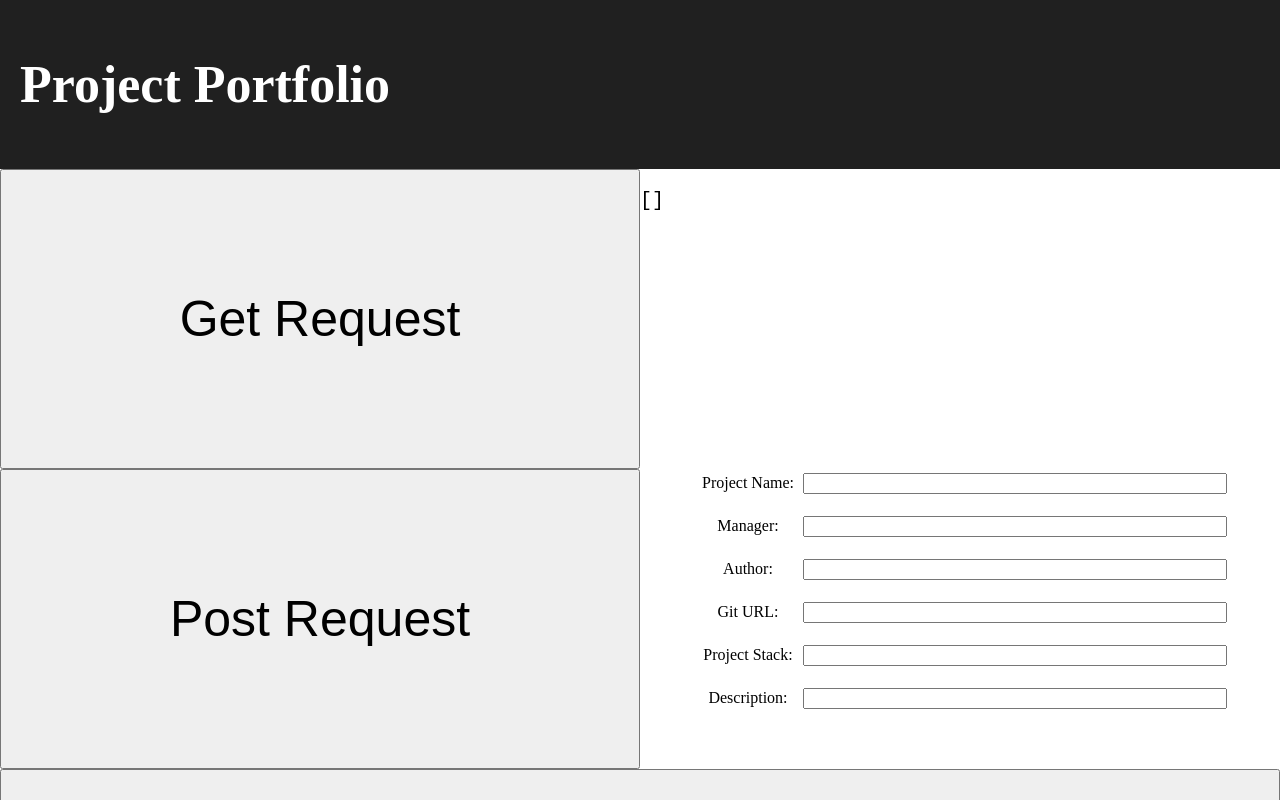
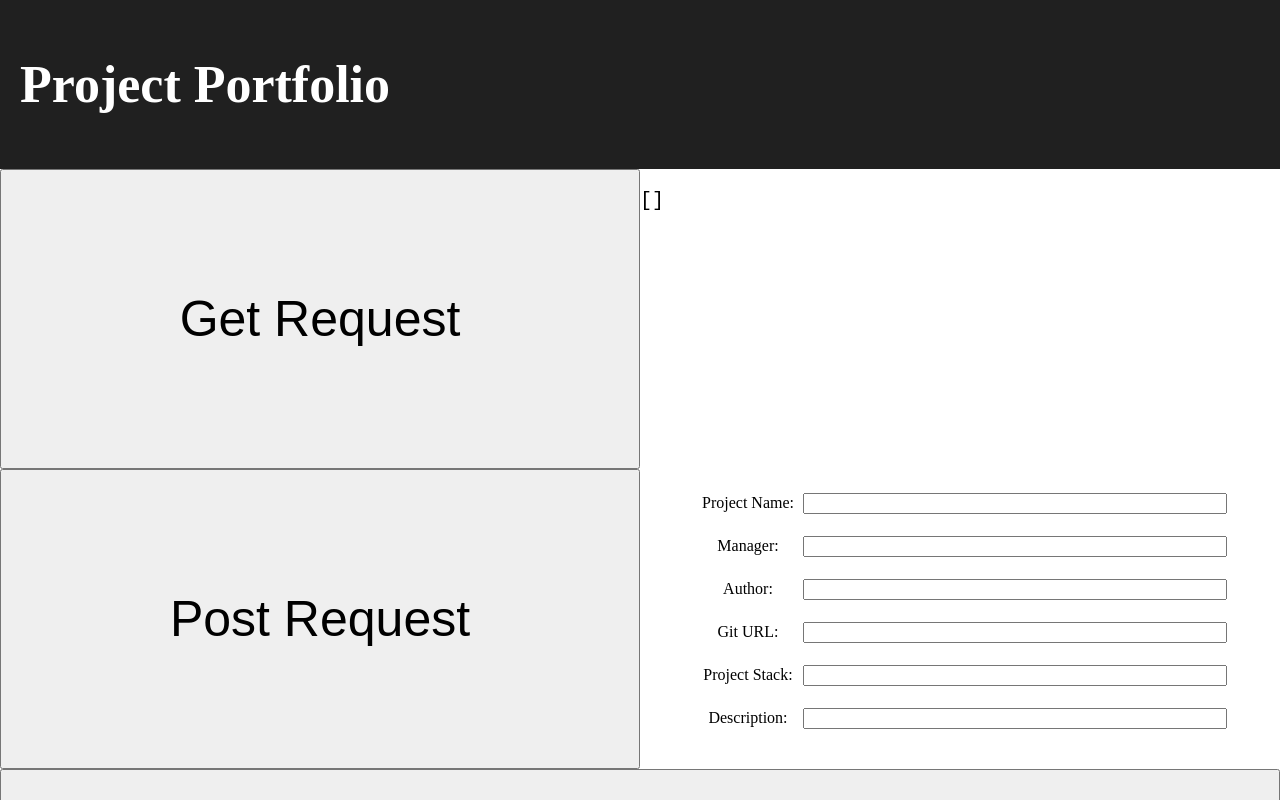
Before and after one commit to NilK15/NilK15.github.io, a React (Create React App) app: page / in a window 1280 px wide. Shown: the top 800 px of the page. Built offline with nearby package versions, Linux system fonts and the light colour scheme.

Commit message:
css padding added for form to center it

```diff
--- a/src/components/Body.tsx
+++ b/src/components/Body.tsx
@@ -73,7 +73,7 @@ const Body = () => {
                     Request
                 </button>
                 <div className='formContainer'>
-                    <form id="myForm" onSubmit={fetchDataPost}>
+                    <form id="myForm" className='formClass' onSubmit={fetchDataPost}>
                         <label> Project Name: </label>
                         <input type="text" id="projectName" />
                         <br />
--- a/src/index.css
+++ b/src/index.css
@@ -50,9 +50,16 @@ html, body{
 }
 
 .formContainer{
+    display: block;
     height: 300px;
     width: 50%;
+    /* justify-content: center; */
     text-align: center;
+}
+
+.formClass{
+    padding-top: 20px;
+
 }
 
 label{
```
